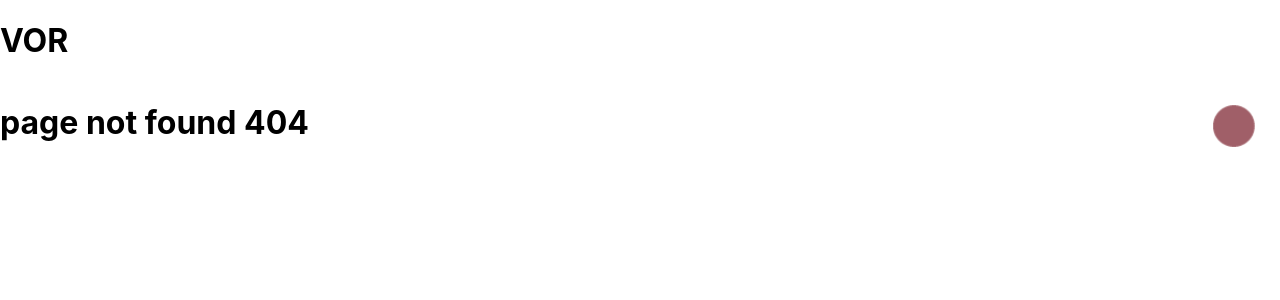
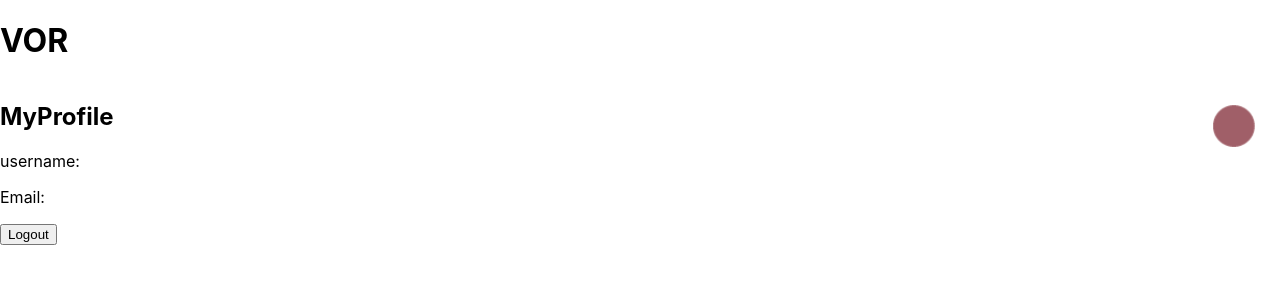
Before and after one commit to nirtzur89/vapro, a React (Create React App) app in the folder client/: page /me in a window 1280 px wide. Before the commit this address had no page. Shown: the top 300 px of the page. Built offline with nearby package versions, Linux system fonts and the light colour scheme; no server answers; sample sign-in values are in the browser's storage; a web font is replaced by a local one.

Commit message:
moving forward

```diff
--- a/client/src/App.js
+++ b/client/src/App.js
@@ -74,7 +74,7 @@ class App extends Component {
             <Route exact path="/addproject" component={AddProject} />
             <Route exact path="/myprojects" component={MyProjects} />
             <Route exact path="/user/artist/:id" component={PublicProfile} />
-            <Route exact path="/user/:id" component={PrivatProfile} />
+            <Route exact path="/me" component={PrivatProfile} />
             <Route component={Notfound} />
           </Switch>
         </div>
--- a/client/src/components/Auth/AuthForms/LoginForm.js
+++ b/client/src/components/Auth/AuthForms/LoginForm.js
@@ -3,8 +3,8 @@ import AuthService from "../auth-service";
 import "../Auth.css";
 
 class Login extends Component {
-  constructor() {
-    super();
+  constructor(props) {
+    super(props);
     this.handleChange = this.handleChange.bind(this);
     this.handleFormSubmit = this.handleFormSubmit.bind(this);
     this.Auth = new AuthService();
@@ -15,7 +15,7 @@ class Login extends Component {
 
     this.Auth.login(this.state.email, this.state.password)
       .then(res => {
-        this.props.history.replace("/user/:id");
+        this.props.history.replace("/me");
       })
       .catch(err => {
         alert(err);
@@ -23,10 +23,11 @@ class Login extends Component {
   }
 
   componentWillMount() {
-    if (this.Auth.loggedIn()) this.props.history.replace("/user/:id");
+    if (this.Auth.loggedIn()) this.props.history.replace("me");
   }
 
   render() {
+    console.log("props", this.props);
     return (
       <div className="loginForm formDiv">
         <div>
```
